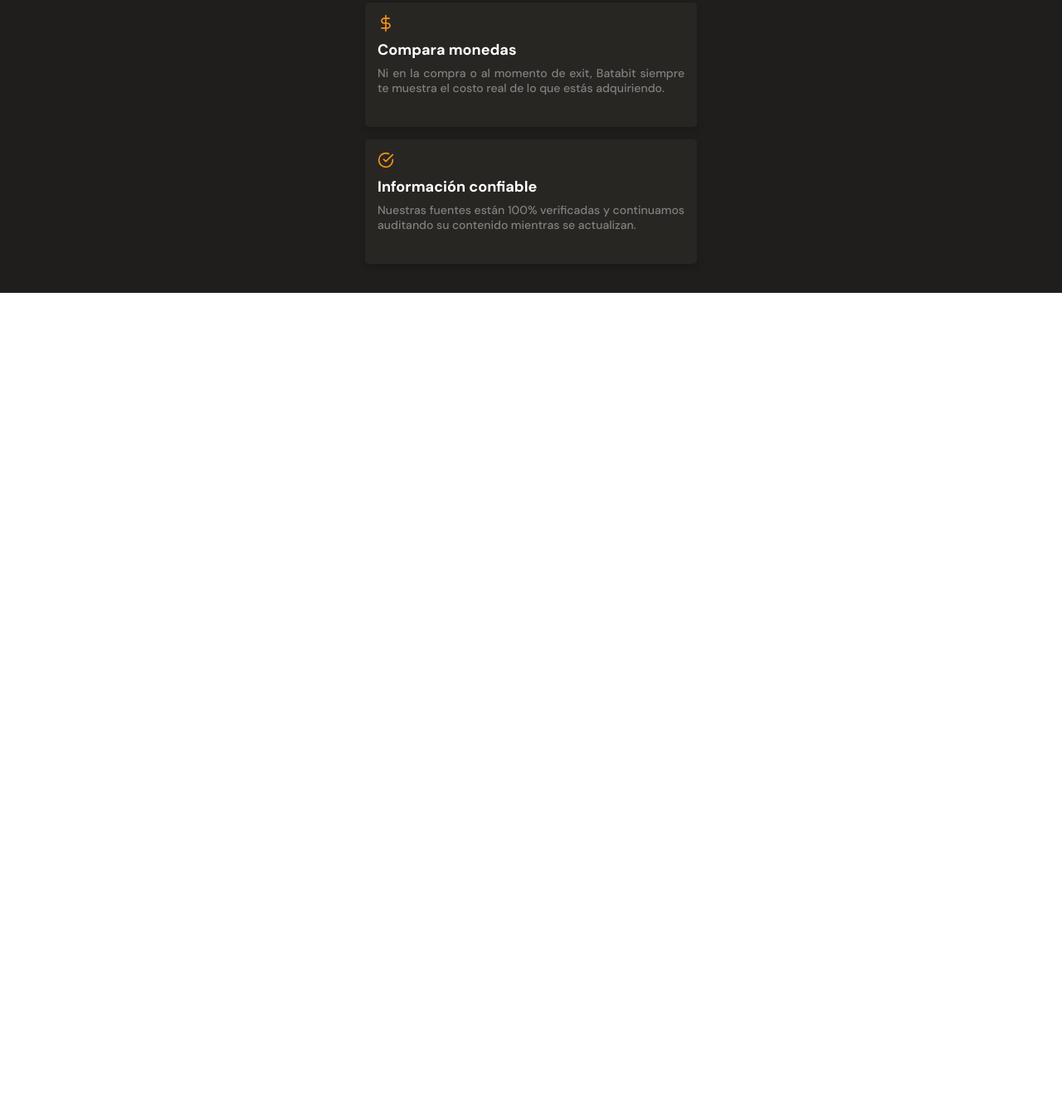
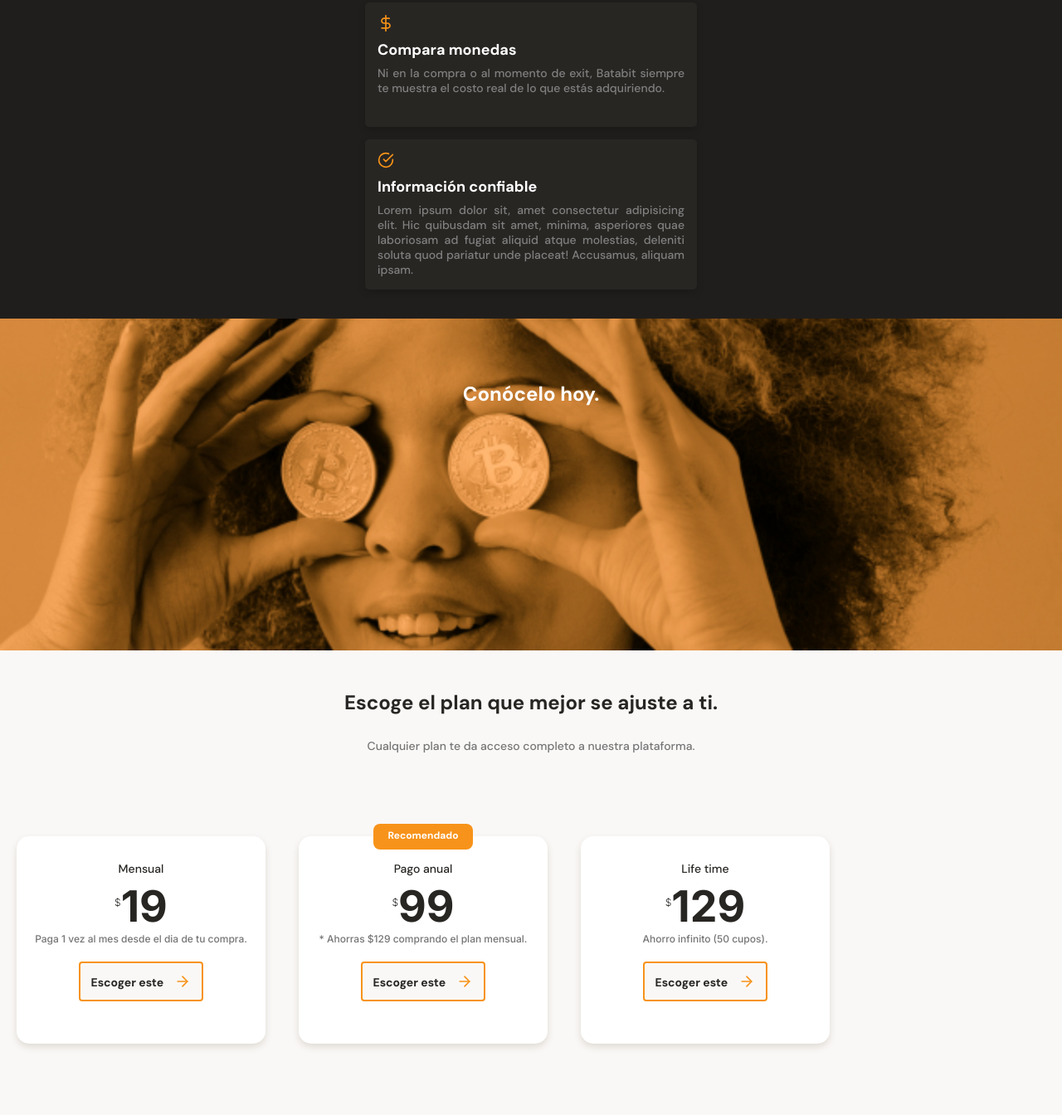
Before and after one commit to gustavo-arana/mobile-first, a plain HTML site: page index.html in a window 1280 px wide. Shown: the part 1587-2931 px from the top of the page at 83% size. Before the commit the page ends 1940 px from the top, so only its background shows below. Drawn offline with Linux system fonts and the light colour scheme.

Commit message:
Section Plans Completed

```diff
--- a/css/style.css
+++ b/css/style.css
@@ -301,7 +301,8 @@ main {
   width: 90%;
   min-width: 288px;
   max-width: 400px;
-  height: 150px;
+  min-height: 150px;
+  height: auto;
   margin: 15px auto;
   padding: 15px;
   background-color: var(--black);
@@ -368,3 +369,146 @@ main {
   line-height: 1.8rem;
   color: var(--grey-text);
 }
+
+.bitcoin-img-container {
+  width: 100%;
+  min-width: 320px;
+  height: 50vh;
+  background-image: url("../assets/imgs/bitcoinbaby2x.jpg");
+  background-size: cover;
+  background-position: center;
+  background-repeat: no-repeat;
+  text-align: center;
+}
+
+.bitcoin-img-container h2 {
+  padding-top: 60px;
+  font-size: 2.4rem;
+  font-weight: bold;
+  line-height: 2.6;
+  color: var(--just-white);
+}
+
+.main-plans-container {
+  width: 100%;
+  min-width: 320px;
+  padding-bottom: 70px;
+  text-align: center;
+}
+
+.plans--tittle {
+  width: 90%;
+  min-width: 288px;
+  height: auto;
+  margin: 0 auto;
+  margin-bottom: 50px;
+}
+
+.plans--tittle h2 {
+  padding-top: 50px;
+  font-size: 2.4rem;
+  font-weight: bold;
+  line-height: 2.6rem;
+  color: var(--black);
+}
+
+.plans--tittle p {
+  padding-top: 30px;
+  font-size: 1.4rem;
+  font-weight: 500;
+  line-height: 1.8rem;
+  color: #757575;
+}
+
+.plans-container--slider {
+  display: flex;
+  height: 316px;
+  overflow-x: scroll;
+  overscroll-behavior-x: contain;
+  scroll-snap-type: x proximity;
+}
+
+.plans-container--card {
+  position: relative;
+  scroll-snap-align: center;
+  width: 70%;
+  min-width: 230px;
+  max-width: 300px;
+  height: 250px;
+  margin: 50px 20px 0;
+  padding: 0 15px;
+  background-color: var(--just-white);
+  border-radius: 15px;
+  box-shadow: 0 4px 8px rgba(89, 73, 30, 0.16);
+}
+
+.plans-container--card .recommended {
+  position: absolute;
+  width: 120px;
+  height: 31px;
+  padding: 6px;
+  top: -15px;
+  left: calc(50% - 60px);
+  font-size: 1.2rem;
+  font-weight: bold;
+  background-color: var(--bitcoin-orange);
+  border-radius: 8px;
+  color: var(--just-white);
+}
+
+.plan-card--tittle {
+  padding-top: 30px;
+  font-size: 1.4rem;
+  font-weight: 500;
+  line-height: 1.8rem;
+  color: var(--black);
+}
+
+.plan-card--price {
+  padding: 5px 0;
+  font-size: 5.2rem;
+  font-weight: bold;
+  line-height: 5.3rem;
+  color: var(--black);
+  font-family: "Inter", sans-serif;
+}
+
+.plan-card--price span {
+  font-size: 1.2rem;
+  font-weight: 300;
+  vertical-align: text-top;
+}
+
+.plan-card--saving {
+  font-size: 1.2rem;
+  font-weight: 500;
+  list-style: 1.4rem;
+  color: #757575;
+  font-family: "Inter", sans-serif;
+}
+
+.plan-card--ca {
+  width: 150px;
+  height: 48px;
+  margin-top: 20px;
+  background-color: #faf8f7;
+  border: 2px solid var(--bitcoin-orange);
+  border-radius: 4px;
+  font-family: "DM Sans", sans-serif;
+  font-size: 1.4rem;
+  font-weight: bold;
+  line-height: 1.8rem;
+  color: var(--black);
+}
+
+.plan-card--ca span {
+  display: inline-block;
+  width: 20px;
+  height: 20px;
+  margin-left: 10px;
+  background-image: url("../assets/icons/arrow-right.svg");
+  background-size: cover;
+  background-position: center;
+  background-repeat: no-repeat;
+  vertical-align: text-bottom;
+}
--- a/index.html
+++ b/index.html
@@ -20,7 +20,7 @@
         <p>
           Batabit te ayuda a navegar entre los diferentes precios y tendencias.
         </p>
-        <a class="header--button" href="#"
+        <a class="header--button" href="#plans"
           >Conoce Nuestros Planess
           <span></span>
         </a>
@@ -109,14 +109,60 @@
             <span class="check"></span>
             <p class="product--card-tittle">Información confiable</p>
             <p class="product--card-body">
+              Lorem ipsum dolor sit, amet consectetur adipisicing elit. Hic
+              quibusdam sit amet, minima, asperiores quae laboriosam ad fugiat
+              aliquid atque molestias, deleniti soluta quod pariatur unde
+              placeat! Accusamus, aliquam ipsam.
+            </p>
+            <!--  <p class="product--card-body">
               Nuestras fuentes están 100% verificadas y continuamos auditando su
               contenido mientras se actualizan.
-            </p>
+            </p> -->
           </article>
         </section>
       </section>
-      <section></section>
-      <section></section>
+      <section class="bitcoin-img-container">
+        <h2>Conócelo hoy.</h2>
+      </section>
+      <section id="plans" class="main-plans-container">
+        <div class="plans--tittle">
+          <h2>Escoge el plan que mejor se ajuste a ti.</h2>
+          <p>Cualquier plan te da acceso completo a nuestra plataforma.</p>
+        </div>
+        <section class="plans-container--slider">
+          <article class="plans-container--card">
+            <div class="plan-info-container">
+              <h3 class="plan-card--tittle">Mensual</h3>
+              <p class="plan-card--price"><span>$</span>19</p>
+              <p class="plan-card--saving">
+                Paga 1 vez al mes desde el dia de tu compra.
+              </p>
+              <button class="plan-card--ca">Escoger este <span></span></button>
+            </div>
+          </article>
+
+          <article class="plans-container--card">
+            <p class="recommended">Recomendado</p>
+            <div class="plan-info-container">
+              <h3 class="plan-card--tittle">Pago anual</h3>
+              <p class="plan-card--price"><span>$</span>99</p>
+              <p class="plan-card--saving">
+                * Ahorras $129 comprando el plan mensual.
+              </p>
+              <button class="plan-card--ca">Escoger este <span></span></button>
+            </div>
+          </article>
+
+          <article class="plans-container--card">
+            <div class="plan-info-container">
+              <h3 class="plan-card--tittle">Life time</h3>
+              <p class="plan-card--price"><span>$</span>129</p>
+              <p class="plan-card--saving">Ahorro infinito (50 cupos).</p>
+              <button class="plan-card--ca">Escoger este <span></span></button>
+            </div>
+          </article>
+        </section>
+      </section>
     </main>
     <footer></footer>
   </body>
```
Also changed, not shown: assets/imgs/bitcoinbaby2x.jpg (added).
